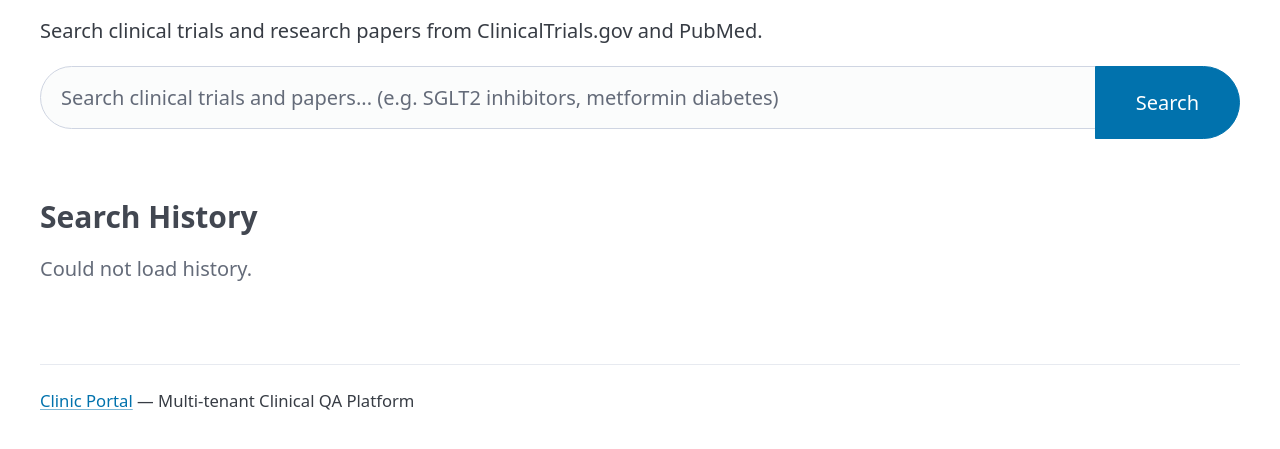
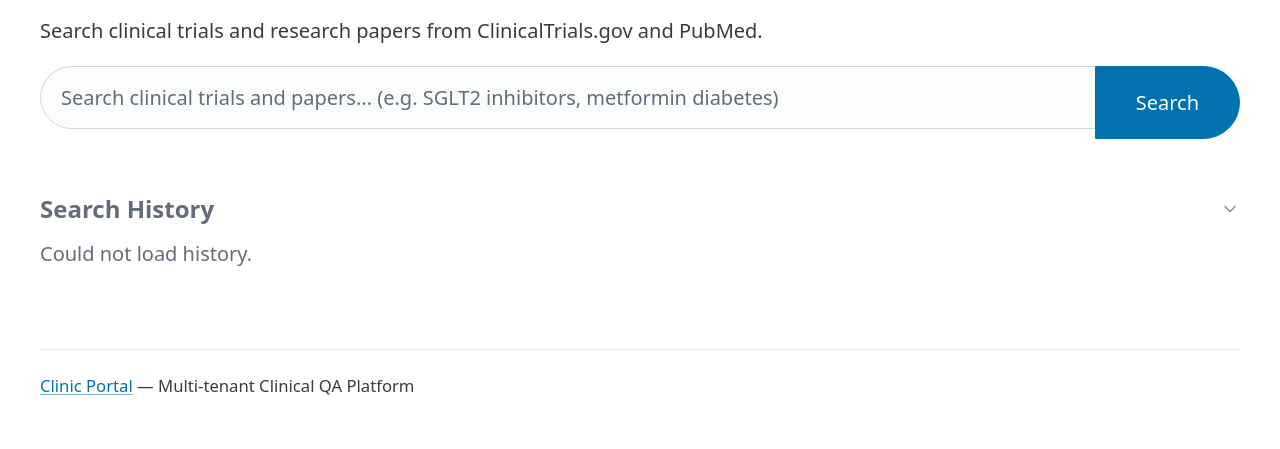
Before and after one commit to KlementMultiverse/clinic-portal, a Django app: template templates/search.html in a window 1280 px wide. Shown: the part 134-583 px from the top of the page. Run offline with Django 5.2, Linux system fonts and the light colour scheme; the template is opened without the code that fills it, so the values that code supplies are empty; some libraries are stand-ins or nearby versions.

Commit message:
fix: restore collapsible arrow for search history (open by default)
User prefers the collapse toggle. Added open attribute so it
starts expanded but can be collapsed by clicking the arrow.

Co-Authored-By: Claude Opus 4.6 (1M context) <noreply@anthropic.com>

```diff
--- a/templates/search.html
+++ b/templates/search.html
@@ -39,10 +39,10 @@
 </div>
 
 <!-- Search History -->
-<section id="history-section" style="margin-top:2rem;">
-    <h3>Search History</h3>
+<details style="margin-top:2rem;" open>
+    <summary style="cursor:pointer; font-size:1.2rem; font-weight:bold;">Search History</summary>
     <div id="history-list"><p>Loading history...</p></div>
-</section>
+</details>
 {% endblock %}
 
 {% block extra_js %}
```
